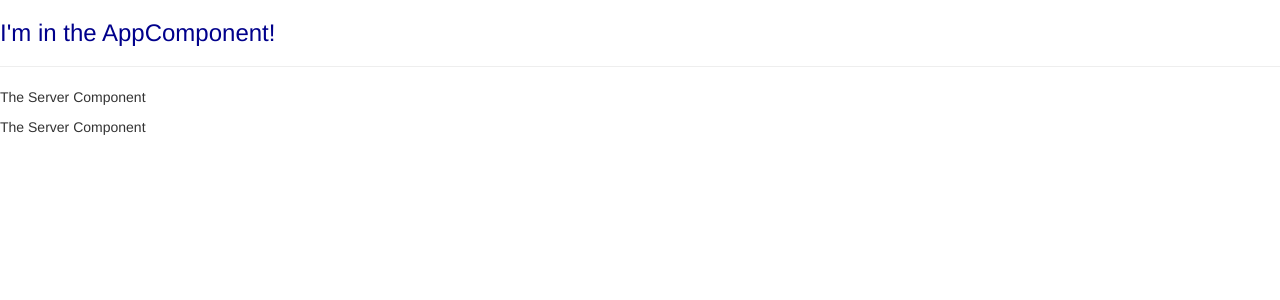
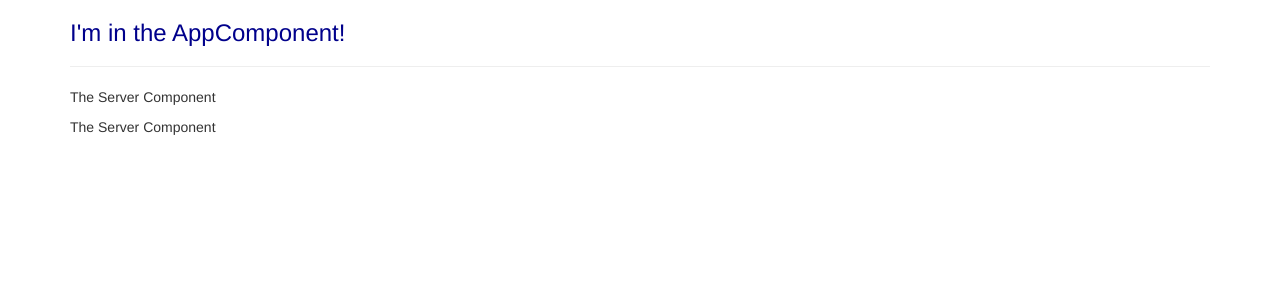
Before and after one commit to wasse88/my-first-angular-app, an Angular app: page / in a window 1280 px wide. Shown: the top 300 px of the page. Built offline with nearby package versions, Linux system fonts and the light colour scheme.

Commit message:
Update app.component.html

```diff
--- a/src/app/app.component.html
+++ b/src/app/app.component.html
@@ -1,3 +1,11 @@
-<h3>I'm in the AppComponent! </h3>
-<hr>
-<app-servers></app-servers>
+<div class="container">
+    <div class="row">
+        <div class="col-xs-12">
+            <h3>I'm in the AppComponent! </h3>
+            <hr>
+            <app-servers></app-servers>
+            <!--<div app-servers></div>-->
+            <!-- <div class="app-servers"></div> -->
+        </div>
+    </div>
+</div>
```
